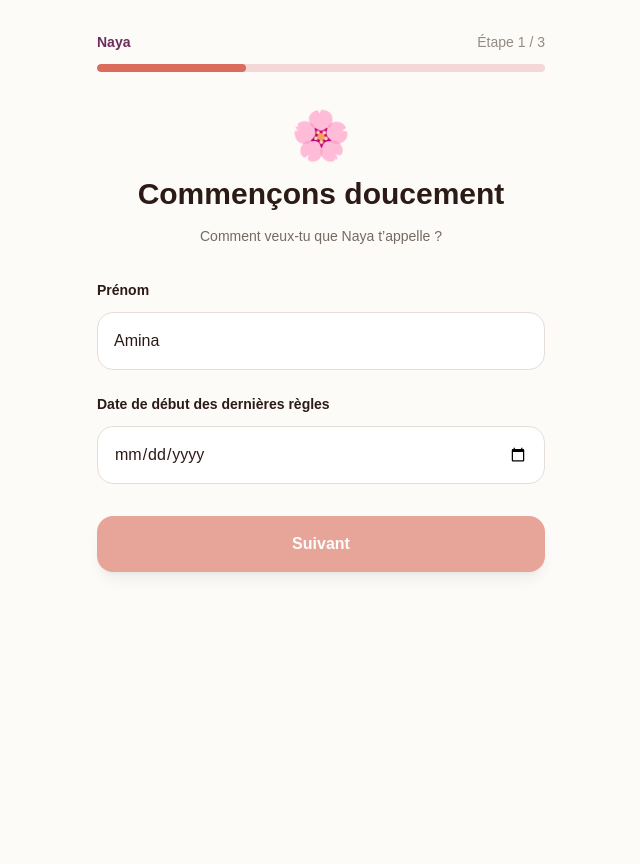
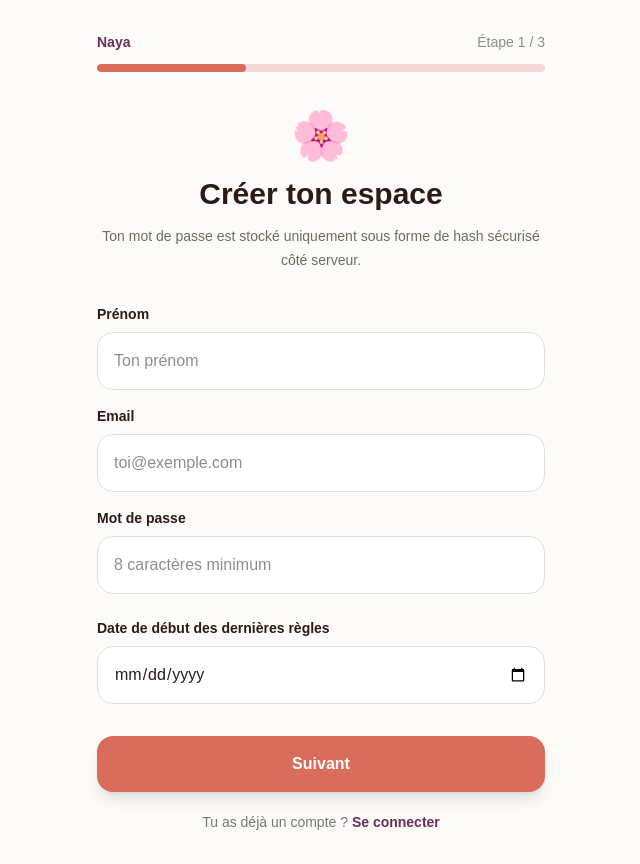
Before and after one commit to mountaga-tall/NAYA, a Next.js app: page /onboarding in a window 1280 px wide. Shown: the whole page, without its empty margins (319-959 px from the left). Before the commit the page ends 800 px from the top, so only its background shows below. Built offline with nearby package versions, Linux system fonts and the light colour scheme.

Commit message:
Connect onboarding to real account creation

```diff
--- a/app/onboarding/page.tsx
+++ b/app/onboarding/page.tsx
@@ -1,40 +1,58 @@
 "use client";
 
+import Link from "next/link";
 import { useRouter } from "next/navigation";
-import { useEffect, useState } from "react";
-import { readProfile, saveProfile, type Goal } from "@/lib/storage";
+import { useState } from "react";
+import type { Goal } from "@/lib/storage";
 
 export default function OnboardingPage() {
   const router = useRouter();
-
   const [step, setStep] = useState(1);
-  const [firstName, setFirstName] = useState("Amina");
+  const [firstName, setFirstName] = useState("");
+  const [email, setEmail] = useState("");
+  const [password, setPassword] = useState("");
   const [lastPeriodDate, setLastPeriodDate] = useState("");
   const [cycleLength, setCycleLength] = useState(28);
   const [goal, setGoal] = useState<Goal>("TRACK");
+  const [saving, setSaving] = useState(false);
+  const [error, setError] = useState("");
 
-  useEffect(() => {
-    const profile = readProfile();
-    if (!profile) return;
+  async function finishOnboarding() {
+    if (!lastPeriodDate || !firstName || !email || !password) {
+      setError("Remplis tous les champs obligatoires.");
+      return;
+    }
 
-    setFirstName(profile.firstName || "Amina");
-    setLastPeriodDate(profile.lastPeriodDate || "");
-    setCycleLength(profile.cycleLength || 28);
-    setGoal(profile.goal || "TRACK");
-  }, []);
+    setSaving(true);
+    setError("");
 
-  function finishOnboarding() {
-    if (!lastPeriodDate) return;
-
-    saveProfile({
+    try {
+      const response = await fetch("/api/auth/register", {
+        method: "POST",
+        headers: { "Content-Type": "application/json" },
+        body: JSON.stringify({
           firstName,
+          email,
+          password,
           lastPeriodDate,
           cycleLength,
           goal,
-      discreetMode: false,
+        }),
       });
 
-    router.push("/accueil");
+      const data = await response.json();
+
+      if (!response.ok) {
+        throw new Error(data.error || "Impossible de créer ton espace.");
+      }
+
+      router.replace("/accueil");
+      router.refresh();
+    } catch (error) {
+      setError(error instanceof Error ? error.message : "Impossible de créer ton espace.");
+    } finally {
+      setSaving(false);
+    }
   }
 
   return (
@@ -45,7 +63,6 @@ export default function OnboardingPage() {
             <span className="font-semibold text-[#6B2D5C]">Naya</span>
             <span className="text-[#2C1A16]/50">Étape {step} / 3</span>
           </div>
-
           <div className="h-2 overflow-hidden rounded-full bg-[#F4D8D8]">
             <div
               className="h-full rounded-full bg-[#D96C5B] transition-all"
@@ -58,42 +75,78 @@ export default function OnboardingPage() {
           <section>
             <div className="mb-8 text-center">
               <div className="mb-4 text-5xl">🌸</div>
-              <h1 className="text-3xl font-bold">Commençons doucement</h1>
+              <h1 className="text-3xl font-bold">Créer ton espace</h1>
               <p className="mt-3 text-sm leading-6 text-[#2C1A16]/65">
-                Comment veux-tu que Naya t’appelle ?
+                Ton mot de passe est stocké uniquement sous forme de hash sécurisé côté serveur.
               </p>
             </div>
 
-            <label className="mb-3 block text-sm font-semibold">Prénom</label>
+            <label className="mb-2 block text-sm font-semibold">Prénom</label>
             <input
               type="text"
               value={firstName}
-              onChange={(event) => setFirstName(event.target.value || "Amina")}
-              className="mb-6 w-full rounded-2xl border border-[#E7DDD8] bg-white px-4 py-4 outline-none focus:border-[#D96C5B]"
-              placeholder="Amina"
+              onChange={(event) => setFirstName(event.target.value)}
+              autoComplete="given-name"
+              required
+              className="mb-4 w-full rounded-2xl border border-[#E7DDD8] bg-white px-4 py-4 outline-none focus:border-[#D96C5B]"
+              placeholder="Ton prénom"
             />
 
-            <label className="mb-3 block text-sm font-semibold">
+            <label className="mb-2 block text-sm font-semibold">Email</label>
+            <input
+              type="email"
+              value={email}
+              onChange={(event) => setEmail(event.target.value)}
+              autoComplete="email"
+              required
+              className="mb-4 w-full rounded-2xl border border-[#E7DDD8] bg-white px-4 py-4 outline-none focus:border-[#D96C5B]"
+              placeholder="toi@exemple.com"
+            />
+
+            <label className="mb-2 block text-sm font-semibold">Mot de passe</label>
+            <input
+              type="password"
+              value={password}
+              onChange={(event) => setPassword(event.target.value)}
+              autoComplete="new-password"
+              minLength={8}
+              required
+              className="mb-6 w-full rounded-2xl border border-[#E7DDD8] bg-white px-4 py-4 outline-none focus:border-[#D96C5B]"
+              placeholder="8 caractères minimum"
+            />
+
+            <label className="mb-2 block text-sm font-semibold">
               Date de début des dernières règles
             </label>
             <input
               type="date"
               value={lastPeriodDate}
               onChange={(event) => setLastPeriodDate(event.target.value)}
+              required
               className="w-full rounded-2xl border border-[#E7DDD8] bg-white px-4 py-4 outline-none focus:border-[#D96C5B]"
             />
 
             <button
               type="button"
               onClick={() => {
-                if (!lastPeriodDate) return;
+                setError("");
+                if (!lastPeriodDate || !firstName || !email || !password) {
+                  setError("Remplis tous les champs obligatoires.");
+                  return;
+                }
                 setStep(2);
               }}
-              disabled={!lastPeriodDate}
-              className="mt-8 w-full rounded-2xl bg-[#D96C5B] px-6 py-4 font-bold text-white shadow-lg disabled:cursor-not-allowed disabled:opacity-60"
+              className="mt-8 w-full rounded-2xl bg-[#D96C5B] px-6 py-4 font-bold text-white shadow-lg"
             >
               Suivant
             </button>
+
+            <p className="mt-5 text-center text-sm text-[#2C1A16]/60">
+              Tu as déjà un compte ?{" "}
+              <Link href="/connexion" className="font-bold text-[#6B2D5C]">
+                Se connecter
+              </Link>
+            </p>
           </section>
         )}
 
@@ -130,7 +183,10 @@ export default function OnboardingPage() {
 
             <button
               type="button"
-              onClick={() => setStep(3)}
+              onClick={() => {
+                setError("");
+                setStep(3);
+              }}
               className="mt-8 w-full rounded-2xl bg-[#D96C5B] px-6 py-4 font-bold text-white shadow-lg"
             >
               Suivant
@@ -157,58 +213,40 @@ export default function OnboardingPage() {
             </div>
 
             <div className="space-y-3">
+              {([
+                ["TRACK", "🌸 Suivre mon cycle", "Comprendre mon rythme et mes symptômes."],
+                ["PREVENT", "🛡️ Éviter une grossesse", "Les estimations de Naya ne remplacent pas une contraception."],
+                ["CONCEIVE", "👶 Essayer de concevoir", "Suivre mon cycle dans un projet de conception."],
+              ] as const).map(([value, title, description]) => (
                 <button
+                  key={value}
                   type="button"
-                onClick={() => setGoal("TRACK")}
+                  onClick={() => setGoal(value)}
                   className={`w-full rounded-2xl border p-5 text-left shadow-sm ${
-                  goal === "TRACK"
+                    goal === value
                       ? "border-[#D96C5B] bg-[#F4D8D8]"
                       : "border-[#E7DDD8] bg-white"
                   }`}
                 >
-                <div className="font-bold">🌸 Suivre mon cycle</div>
-                <div className="mt-1 text-sm text-[#2C1A16]/60">
-                  Comprendre mon rythme et mes symptômes.
+                  <div className="font-bold">{title}</div>
+                  <div className="mt-1 text-sm text-[#2C1A16]/60">{description}</div>
+                </button>
+              ))}
             </div>
-              </button>
 
-              <button
-                type="button"
-                onClick={() => setGoal("PREVENT")}
-                className={`w-full rounded-2xl border p-5 text-left shadow-sm ${
-                  goal === "PREVENT"
-                    ? "border-[#D96C5B] bg-[#F4D8D8]"
-                    : "border-[#E7DDD8] bg-white"
-                }`}
-              >
-                <div className="font-bold">🛡️ Éviter une grossesse</div>
-                <div className="mt-1 text-sm text-[#2C1A16]/60">
-                  Les estimations de Naya ne remplacent pas une contraception.
+            {error && (
+              <div className="mt-5 rounded-2xl bg-red-50 p-4 text-sm font-semibold text-red-600">
+                {error}
               </div>
-              </button>
-
-              <button
-                type="button"
-                onClick={() => setGoal("CONCEIVE")}
-                className={`w-full rounded-2xl border p-5 text-left shadow-sm ${
-                  goal === "CONCEIVE"
-                    ? "border-[#D96C5B] bg-[#F4D8D8]"
-                    : "border-[#E7DDD8] bg-white"
-                }`}
-              >
-                <div className="font-bold">👶 Essayer de concevoir</div>
-                <div className="mt-1 text-sm text-[#2C1A16]/60">
-                  Suivre mon cycle dans un projet de conception.
-                </div>
-              </button>
-            </div>
+            )}
 
             <button
               type="button"
               onClick={finishOnboarding}
-              className="mt-8 w-full rounded-2xl bg-[#D96C5B] px-6 py-4 font-bold text-white shadow-lg"
+              disabled={saving}
+              className="mt-8 w-full rounded-2xl bg-[#D96C5B] px-6 py-4 font-bold text-white shadow-lg disabled:opacity-60"
             >
-              Créer mon espace
+              {saving ? "Création..." : "Créer mon espace"}
             </button>
 
             <p className="mt-5 text-center text-xs leading-5 text-[#2C1A16]/50">
```
Lines whose indentation alone changed are shown as unchanged.
